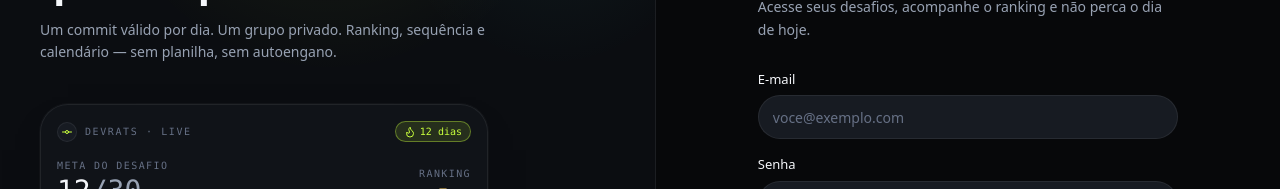
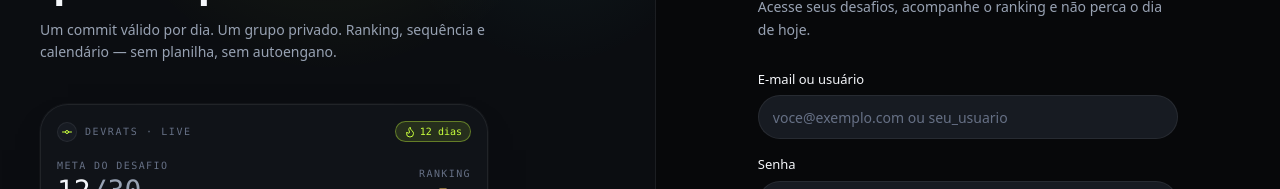
Before and after one commit to felipevenas/webapp-dev-rats, a React (Vite) app: page /login in a window 1280 px wide. Shown: the part 252-441 px from the top of the page. Built offline with nearby package versions, Linux system fonts and the light colour scheme; no server answers.

Commit message:
feat: permite login por usuário ou e-mail (#5)
* feat: permite login por usuario ou e-mail

* docs: registra login por identificador no changelog

```diff
--- a/src/core/auth/auth-provider.tsx
+++ b/src/core/auth/auth-provider.tsx
@@ -17,7 +17,7 @@ interface RegisterPayload {
 interface AuthContextValue {
   user: User | null;
   status: AuthStatus;
-  login: (email: string, password: string) => Promise<User>;
+  login: (identifier: string, password: string) => Promise<User>;
   register: (payload: RegisterPayload) => Promise<User>;
   logout: () => Promise<void>;
   setUser: (user: User) => void;
@@ -85,8 +85,8 @@ export function AuthProvider({ children }: { children: ReactNode }) {
   );
 
   const login = useCallback(
-    async (email: string, password: string) => {
-      const response = await api.post<AuthResponse>('/auth/login', { email, password });
+    async (identifier: string, password: string) => {
+      const response = await api.post<AuthResponse>('/auth/login', { identifier, password });
       return applySession(response.data);
     },
     [applySession],
--- a/src/features/auth/schemas/auth-schemas.ts
+++ b/src/features/auth/schemas/auth-schemas.ts
@@ -9,8 +9,42 @@ export const passwordSchema = z
   .regex(/\d/, 'Inclua um número')
   .regex(/[^A-Za-z0-9]/, 'Inclua um caractere especial');
 
+const usernamePattern = /^@?[a-z0-9_]{3,30}$/i;
+const emailPattern = z.email();
+
 export const loginSchema = z.object({
-  email: z.email('Informe um e-mail válido'),
+  identifier: z
+    .string()
+    .trim()
+    .superRefine((value, ctx) => {
+      if (!value) {
+        ctx.addIssue({
+          code: 'custom',
+          message: 'Informe seu e-mail ou usuário',
+        });
+        return;
+      }
+
+      //---- Um "@" no início indica usuário; fora disso, o valor é tratado como e-mail.
+      const isUsername = value.startsWith('@') || !value.includes('@');
+
+      if (isUsername) {
+        if (!usernamePattern.test(value)) {
+          ctx.addIssue({
+            code: 'custom',
+            message: 'Use de 3 a 30 caracteres com letras, números ou _',
+          });
+        }
+        return;
+      }
+
+      if (!emailPattern.safeParse(value).success) {
+        ctx.addIssue({
+          code: 'custom',
+          message: 'Informe um e-mail válido',
+        });
+      }
+    }),
   password: z.string().min(1, 'Informe sua senha'),
 });
 
--- a/src/features/auth/ui/login-page.tsx
+++ b/src/features/auth/ui/login-page.tsx
@@ -21,7 +21,7 @@ export default function LoginPage() {
 
   const form = useForm<LoginValues>({
     resolver: zodResolver(loginSchema),
-    defaultValues: { email: '', password: '' },
+    defaultValues: { identifier: '', password: '' },
   });
 
   const nextParam = searchParams.get('next');
@@ -30,19 +30,19 @@ export default function LoginPage() {
   const onSubmit = async (values: LoginValues) => {
     setSubmitting(true);
     try {
-      const user = await login(values.email, values.password);
+      const user = await login(values.identifier, values.password);
       toast.success(`Bem-vindo de volta, ${user.displayName.split(' ')[0]}`);
       navigate(next, { replace: true });
     } catch (error) {
       const appError = toAppError(error);
       if (appError.fieldErrors.length > 0) {
         appError.fieldErrors.forEach((field) => {
-          if (field.field === 'email' || field.field === 'password') {
+          if (field.field === 'identifier' || field.field === 'password') {
             form.setError(field.field, { message: field.message });
           }
         });
       } else if (appError.code === 'INVALID_CREDENTIALS' || appError.status === 401) {
-        form.setError('password', { message: 'E-mail ou senha incorretos' });
+        form.setError('password', { message: 'E-mail, usuário ou senha incorretos' });
       } else {
         toast.error(appError.detail);
       }
@@ -57,15 +57,16 @@ export default function LoginPage() {
       subtitle="Acesse seus desafios, acompanhe o ranking e não perca o dia de hoje."
     >
       <form onSubmit={form.handleSubmit(onSubmit)} className="space-y-4" noValidate>
-        <Field label="E-mail" htmlFor="email" error={form.formState.errors.email?.message}>
+        <Field label="E-mail ou usuário" htmlFor="identifier" error={form.formState.errors.identifier?.message}>
           <Input
-            id="email"
-            type="email"
-            autoComplete="email"
-            inputMode="email"
-            placeholder="voce@exemplo.com"
-            aria-invalid={Boolean(form.formState.errors.email)}
-            {...form.register('email')}
+            id="identifier"
+            type="text"
+            autoComplete="username"
+            autoCapitalize="none"
+            spellCheck={false}
+            placeholder="voce@exemplo.com ou seu_usuario"
+            aria-invalid={Boolean(form.formState.errors.identifier)}
+            {...form.register('identifier')}
           />
         </Field>
 
```
Also changed, not shown: 2 other files (tests, documents, lock files or other folders).
